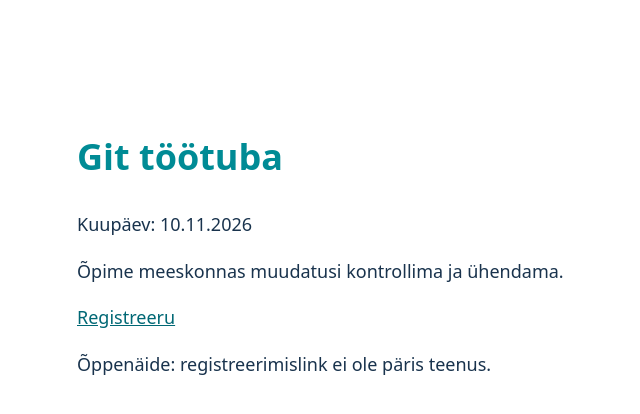
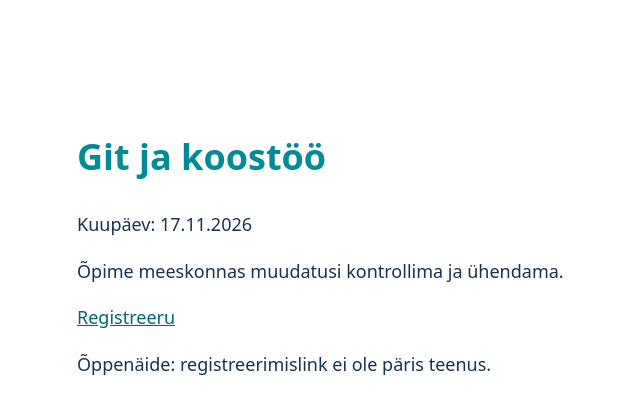
Before and after one commit to kermonurmeoja/git-praktikum-9, a plain HTML site: page index.html in a window 1280 px wide. Shown: the whole page, without its empty margins (203-843 px from the left). Drawn offline with Linux system fonts and the light colour scheme.

Commit message:
feat: update workshop name and date

```diff
--- a/index.html
+++ b/index.html
@@ -2,16 +2,16 @@
 <html lang="et">
 <meta charset="utf-8">
 <meta name="viewport" content="width=device-width, initial-scale=1">
-<title>Git töötuba</title>
+<title>Git ja koostöö</title>
 <style>
 body { font: 18px/1.6 system-ui; max-width: 720px; margin: 80px auto; padding: 24px; color: #19334d; }
 h1 { color: #008b95; } a { color: #006875; }
 </style>
 <main>
-  <h1 id="event-title">Git töötuba</h1>
-  <p>Kuupäev: <time id="event-date" datetime="2026-11-10">10.11.2026</time></p>
+  <h1 id="event-title">Git ja koostöö</h1>
+  <p>Kuupäev: <time id="event-date" datetime="2026-11-17">17.11.2026</time></p>
   <p>Õpime meeskonnas muudatusi kontrollima ja ühendama.</p>
-  <a id="registration" href="https://example.com/register">Registreeru</a>
+  <a id="registration" href="http://example.com/register">Registreeru</a>
   <p>Õppenäide: registreerimislink ei ole päris teenus.</p>
 </main>
 </html>
```
Also changed, not shown: 1 other file.
